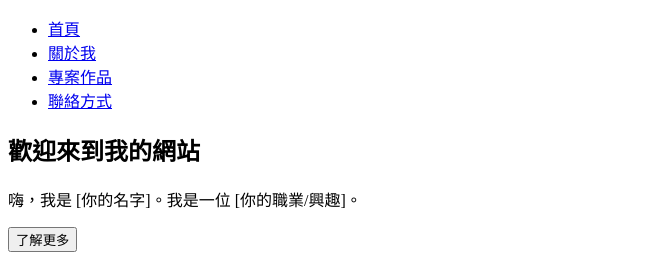
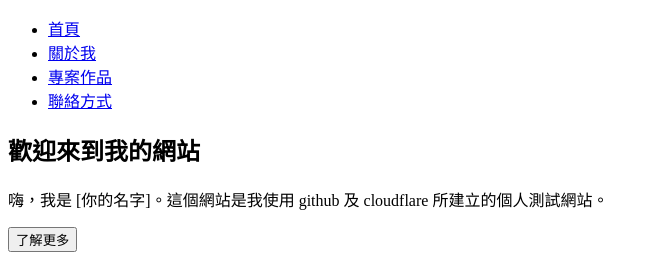
Before and after one commit to Webman66/MyPersonal, a plain HTML site: page index.html in a window 1280 px wide. Shown: the top 269 px of the page, without its empty margins (0-658 px from the left). Drawn offline with Linux system fonts and the light colour scheme.

Commit message:
2025.04.13 Updated personal description.

```diff
--- a/index.html
+++ b/index.html
@@ -22,7 +22,7 @@
         <section id="home" class="hero">
             <div class="container">
                 <h1>歡迎來到我的網站</h1>
-                <p>嗨，我是 [你的名字]。我是一位 [你的職業/興趣]。</p>
+                <p>嗨，我是 [你的名字]。這個網站是我使用 github 及 cloudflare 所建立的個人測試網站。</p>
                 <button class="cta-button">了解更多</button>
             </div>
         </section>
```
